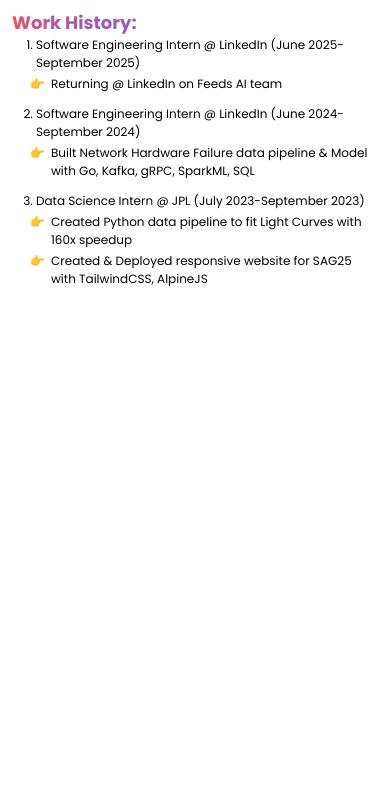
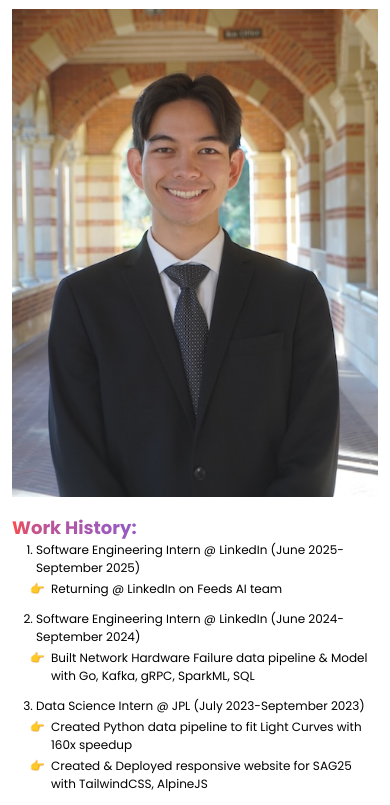
Before and after one commit to aidanrob12/aidanrob12.github.io, a plain HTML site: page index.html in a window 390 px wide. Shown: the part 50-855 px from the top of the page. Drawn offline with Linux system fonts and the light colour scheme; a web font is replaced by a local one.

Commit message:
added standard sized image

```diff
--- a/index.css
+++ b/index.css
@@ -16,12 +16,6 @@
     --title-color: #3b82f6;
     --gradient-color-1: red;
     --gradient-color-2: blue;
-}
-
-@media (max-width: 500px) {
-    :root {
-        font-size: 12px;
-    }
 }
 
 * {
@@ -99,3 +93,27 @@
 ol li ul li::marker {
     content: "👉 ";
 }
+
+.me {
+    margin: 1rem;
+}
+
+.aidan-photo {
+    width: 25%;
+}
+
+@media (max-width: 800px) {
+    .aidan-photo {
+        width: 50%;
+    }
+}
+
+@media (max-width: 500px) {
+    :root {
+        font-size: 12px;
+    }
+
+    .aidan-photo {
+        width: 100%;
+    }
+}
--- a/index.html
+++ b/index.html
@@ -18,6 +18,9 @@
             <h1 class="heading">Hi, I'm Aidan!</h1>
             <button id="color-theme">light</button>
         </header>
+        <section class="me">
+            <img class="aidan-photo" src="aidan.jpeg" alt="Picture of Aidan" />
+        </section>
         <section class="work-history">
             <h2 class="work-history-header">Work History:</h2>
             <ol>
```
Also changed, not shown: aidan.jpeg (added).
